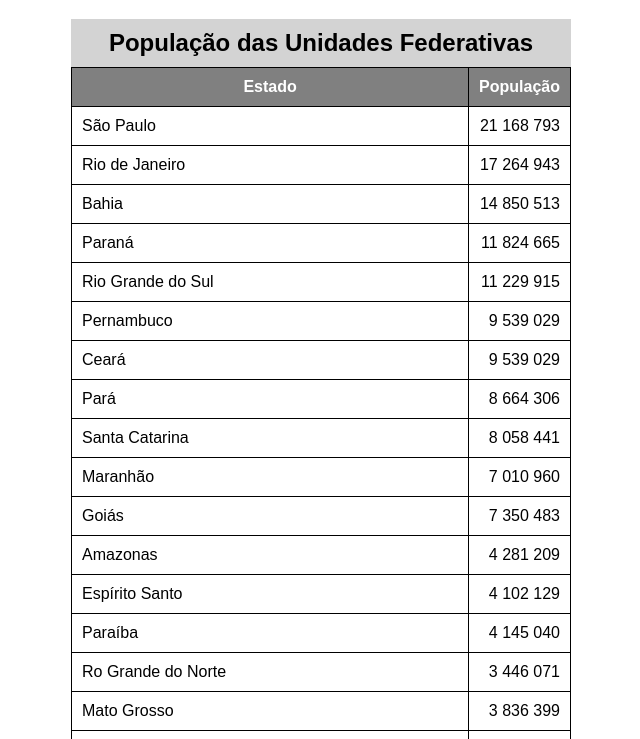
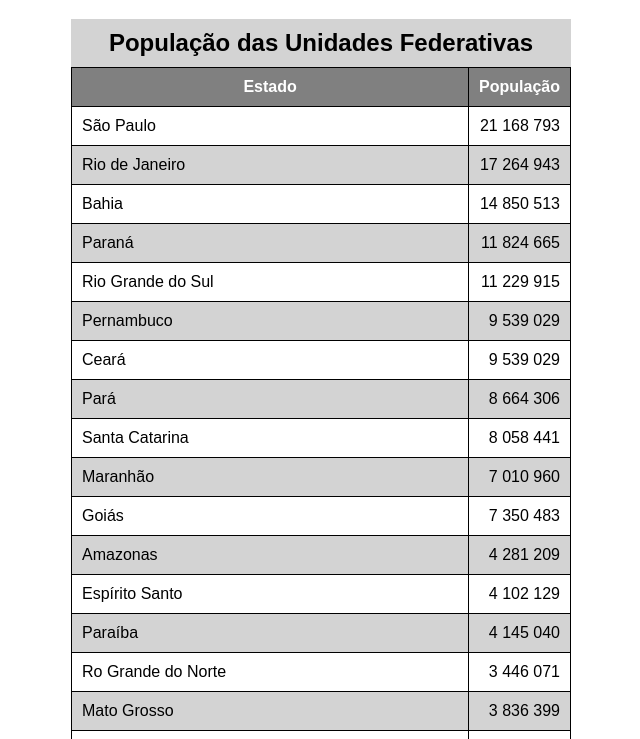
Before and after one commit to emiliosarges/html-css, a plain HTML site: page exercicios/ex024/tabela002.html in a window 1280 px wide. Shown: the part 61-800 px from the top of the page, without its empty margins (319-959 px from the left). Drawn offline with Linux system fonts and the light colour scheme.

Commit message:
Atualização
Criando uma tabela com efeito zebrado.

```diff
--- a/exercicios/ex024/tabela002.html
+++ b/exercicios/ex024/tabela002.html
@@ -32,8 +32,19 @@
             background-color: lightgray;
         }
 
+ /**      tbody > tr:nth-child(odd){ 2n-1
+            background-color: yellow;
+        }
+        tbody > tr:nth-child(even){   2n
+            background-color: blue;
+        } **/
 
-        .num {
+        tbody > tr:nth-child(2n){
+            background-color: lightgray;
+        }
+
+
+        td.num {
             text-align: right;
             vertical-align: middle;
         }
```
